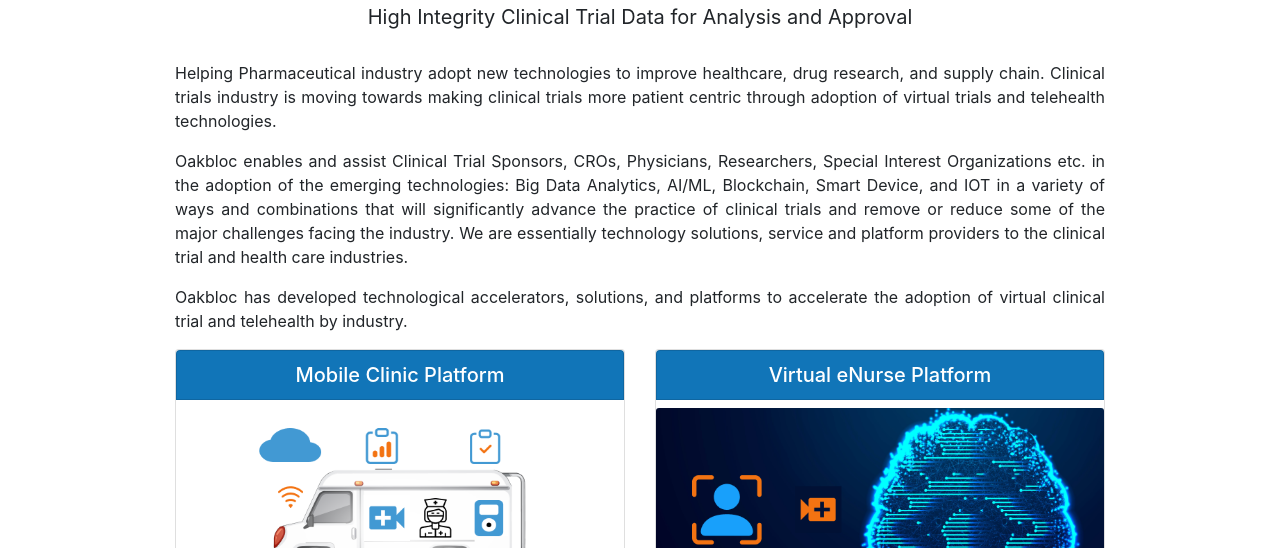
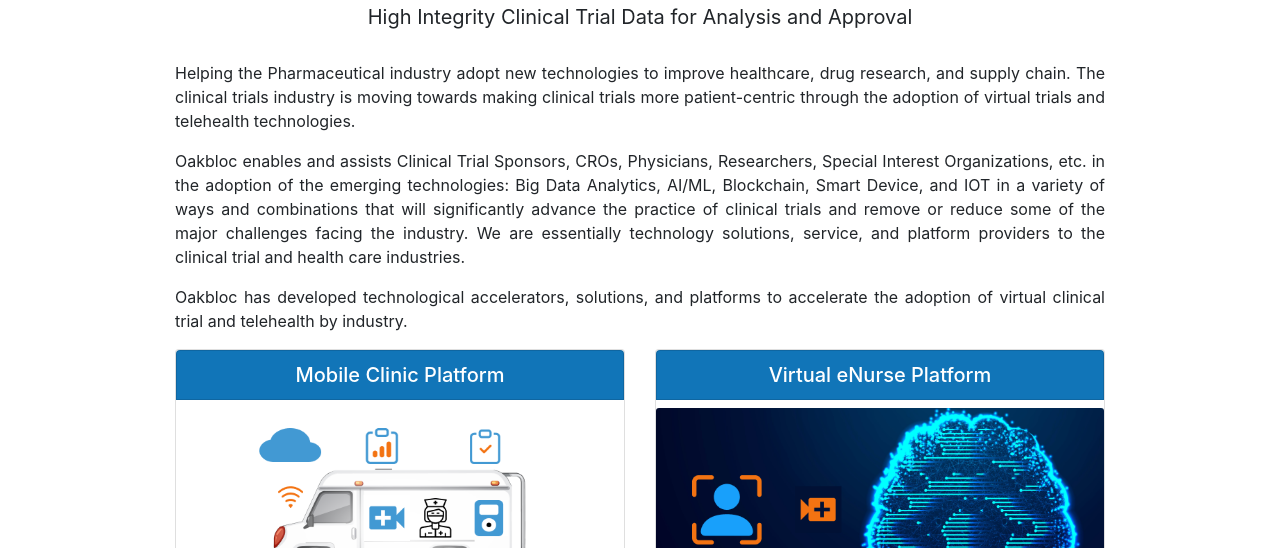
Before and after one commit to kalehdoo/kalehdoo.github.io, a plain HTML site: page index.html in a window 1280 px wide. Shown: the part 252-800 px from the top of the page. Drawn offline with nearby package versions, Linux system fonts and the light colour scheme.

Commit message:
Update index.html

```diff
--- a/index.html
+++ b/index.html
@@ -122,11 +122,10 @@
   <div class="container">
 
     <p style="text-align:justify;">
-      Helping Pharmaceutical industry adopt new technologies to improve healthcare, drug research, and supply chain.
-      Clinical trials industry is moving towards making clinical trials more patient centric through adoption of virtual trials and telehealth technologies.
+      Helping the Pharmaceutical industry adopt new technologies to improve healthcare, drug research, and supply chain. The clinical trials industry is moving towards making clinical trials more patient-centric through the adoption of virtual trials and telehealth technologies.
     </p>
     <p style="text-align:justify;">
-      Oakbloc enables and assist Clinical Trial Sponsors, CROs, Physicians, Researchers, Special Interest Organizations etc. in the adoption of the emerging technologies: Big Data Analytics, AI/ML, Blockchain, Smart Device, and IOT in a variety of ways and combinations that will significantly advance the practice of clinical trials and remove or reduce some of the major challenges facing the industry. We are essentially technology solutions, service and platform providers to the clinical trial and health care industries.
+      Oakbloc enables and assists Clinical Trial Sponsors, CROs, Physicians, Researchers, Special Interest Organizations, etc. in the adoption of the emerging technologies: Big Data Analytics, AI/ML, Blockchain, Smart Device, and IOT in a variety of ways and combinations that will significantly advance the practice of clinical trials and remove or reduce some of the major challenges facing the industry. We are essentially technology solutions, service, and platform providers to the clinical trial and health care industries.
     </p>
     <p style="text-align:justify;">
       Oakbloc has developed technological accelerators, solutions, and platforms to accelerate the adoption of virtual clinical trial and telehealth by industry.
```
